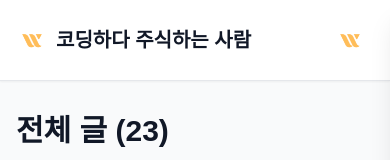
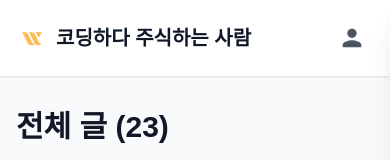
Before and after one commit to njh0317/auto-blog, a Next.js app: page / in a window 390 px wide. Shown: the top 160 px of the page. Built offline with nearby package versions, Linux system fonts and the light colour scheme.

Commit message:
style: 모바일 프로필 아이콘을 기본 사람 모양으로 변경

```diff
--- a/components/MobileProfileSlide.tsx
+++ b/components/MobileProfileSlide.tsx
@@ -28,7 +28,9 @@
         className="lg:hidden p-2 rounded-full hover:bg-gray-100 transition-colors"
         aria-label="프로필 보기"
       >
-        <img src="/icon.png" alt="프로필" className="w-8 h-8 rounded-full" />
+        <svg className="w-7 h-7 text-gray-600" fill="currentColor" viewBox="0 0 24 24">
+          <path d="M12 12c2.21 0 4-1.79 4-4s-1.79-4-4-4-4 1.79-4 4 1.79 4 4 4zm0 2c-2.67 0-8 1.34-8 4v2h16v-2c0-2.66-5.33-4-8-4z"/>
+        </svg>
       </button>
 
       {/* 오버레이 */}
```
